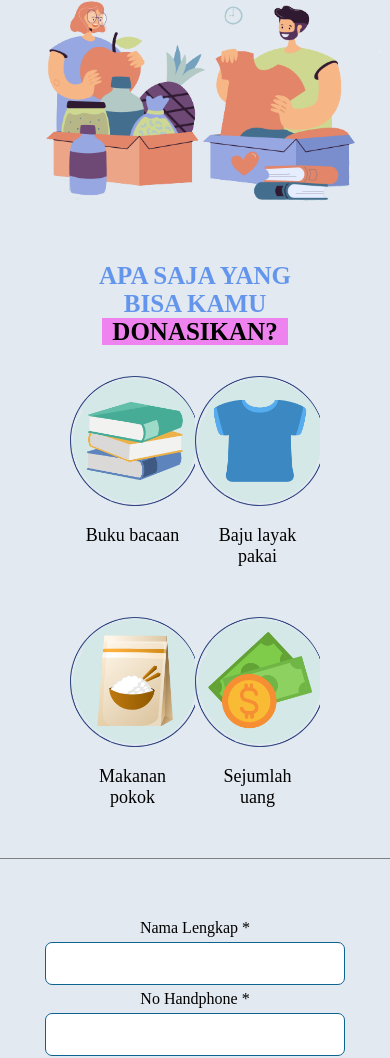
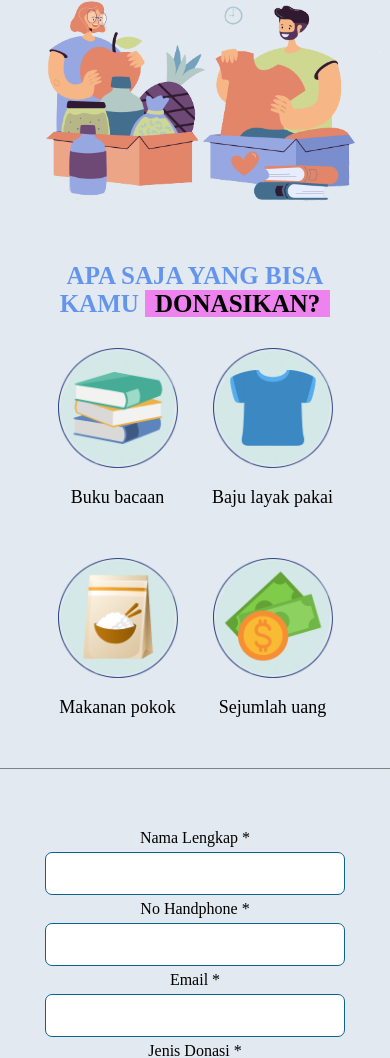
Before and after one commit to ulfahaha/donasiyuk, a plain HTML site: page index.html in a window 390 px wide. Shown: the part 699-1757 px from the top of the page. Drawn offline with Linux system fonts and the light colour scheme.

Commit message:
Update responsive.css

```diff
--- a/responsive.css
+++ b/responsive.css
@@ -104,6 +104,15 @@
         width: 400px;
         margin: auto;
     }
+    .main-content .right-col {
+        padding: 30px 40px;
+    }
+    .main-content .right-col .contents-item {
+        width: 50%;
+    }
+    .main-content .right-col .contents-item img {
+        width: 120px;
+    }
     .main-form .right-col img {
         padding-top: 30px;
     }
```
